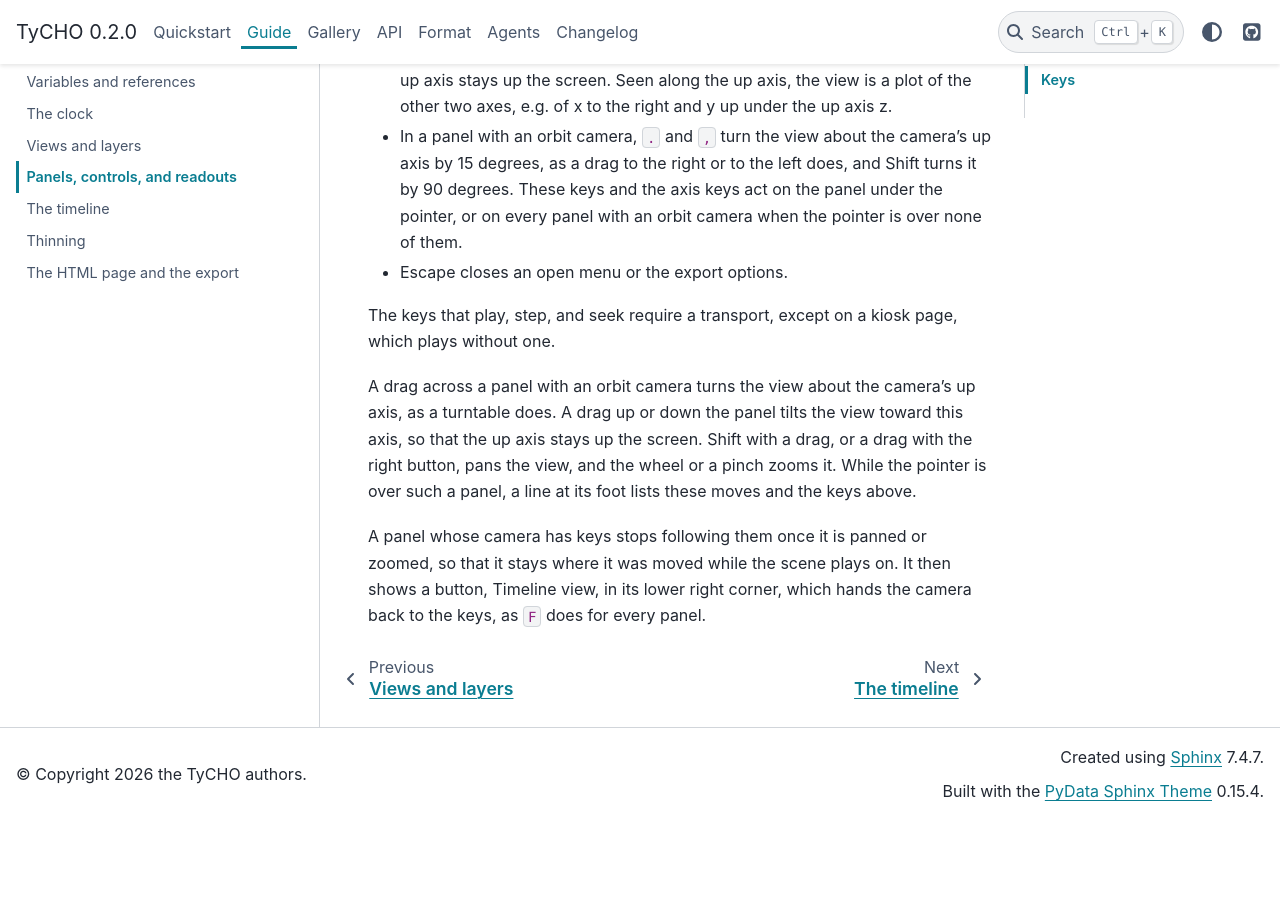
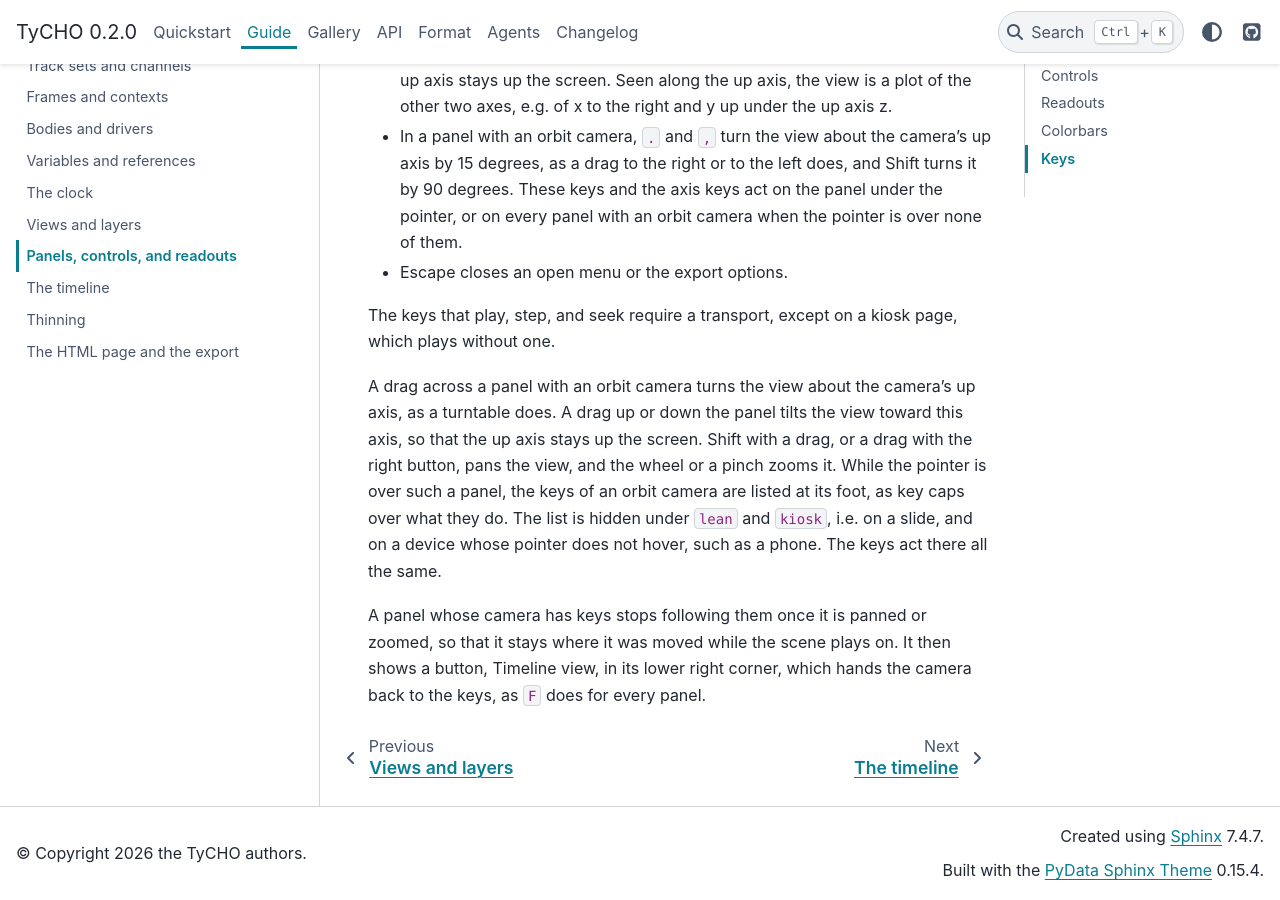
Before and after one commit to beeson-group/tycho, a Sphinx documentation site: the page built from docs/guide/panels.md, in a window 1280 px wide and 900 px high, scrolled down 6103 px. Built offline with Sphinx 7.4.7 and the PyData theme 0.15.4, drawn with Linux system fonts in a browser that asks for light colours; before the commit the page ends 6924 px from its top, so only the background shows below that.

Commit message:
document the key caps of an orbit camera and where they are hidden

```diff
--- a/docs/guide/panels.md
+++ b/docs/guide/panels.md
@@ -120,6 +120,8 @@ The keys that play, step, and seek require a transport, except on a kiosk page,
 A drag across a panel with an orbit camera turns the view about the camera's up axis, as a turntable does.
 A drag up or down the panel tilts the view toward this axis, so that the up axis stays up the screen.
 Shift with a drag, or a drag with the right button, pans the view, and the wheel or a pinch zooms it.
-While the pointer is over such a panel, a line at its foot lists these moves and the keys above.
+While the pointer is over such a panel, the keys of an orbit camera are listed at its foot, as key caps over what they do.
+The list is hidden under `lean` and `kiosk`, i.e. on a slide, and on a device whose pointer does not hover, such as a phone.
+The keys act there all the same.
 
 A panel whose camera has keys stops following them once it is panned or zoomed, so that it stays where it was moved while the scene plays on. It then shows a button, Timeline view, in its lower right corner, which hands the camera back to the keys, as `F` does for every panel.
```
Also changed, not shown: CHANGELOG.md (+1 -1 lines).
